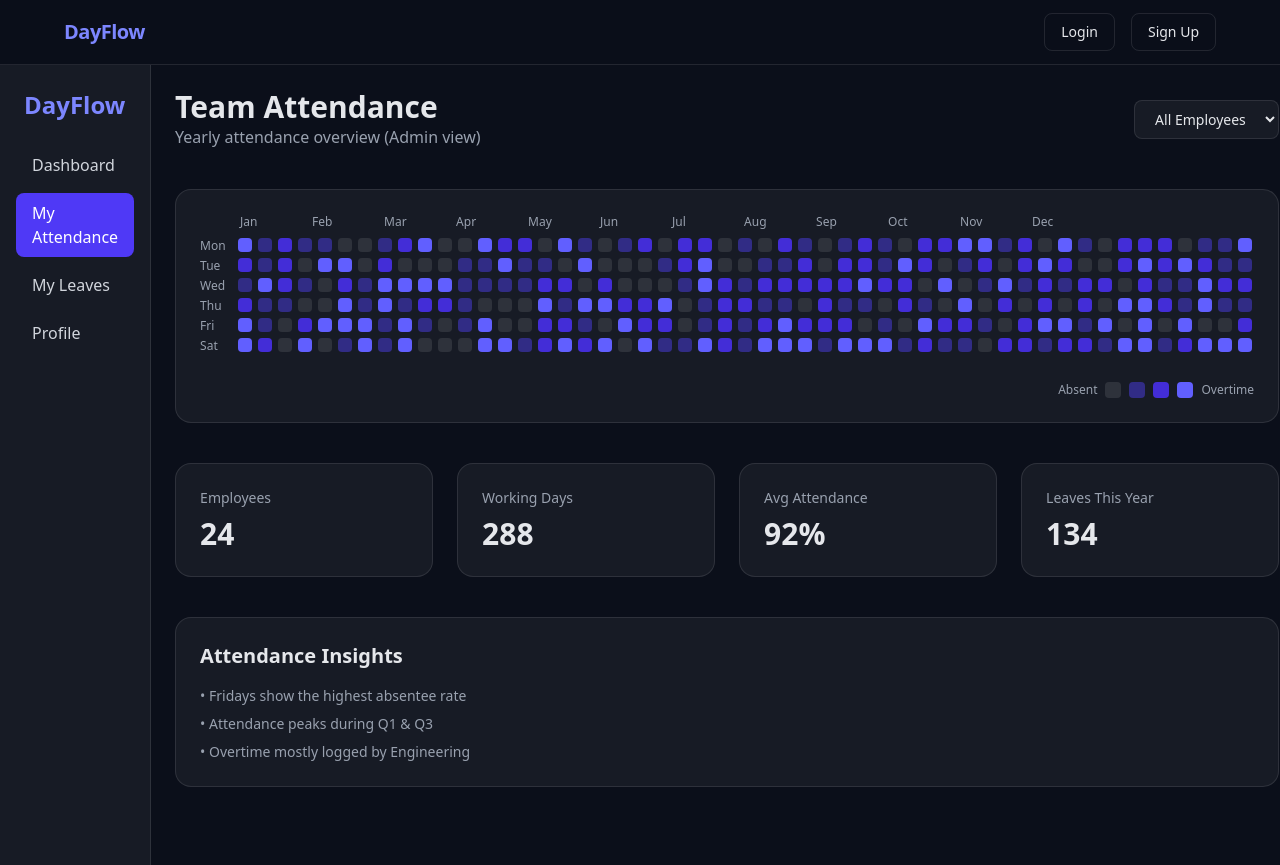
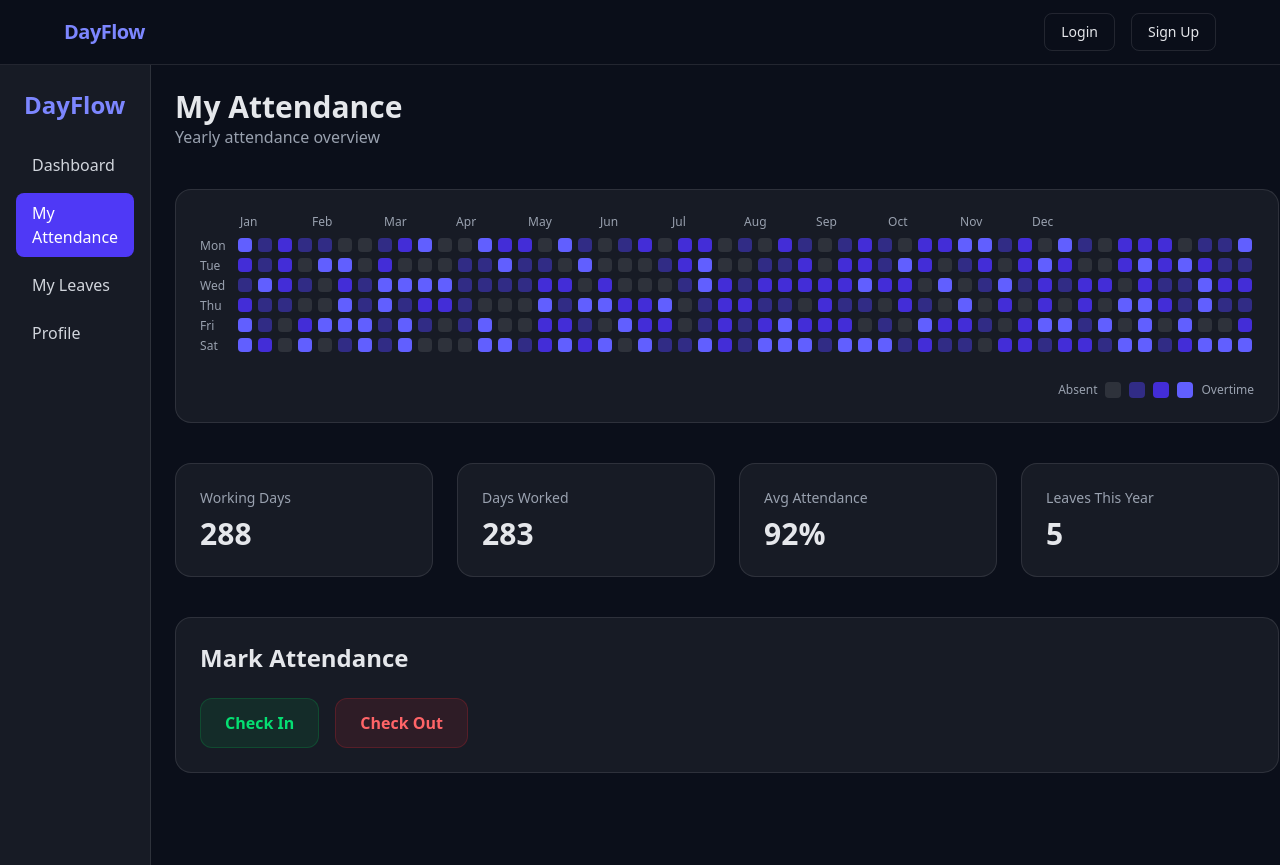
Before and after one commit to Dev-megh/day-flow, a Next.js app: page /attendance/employee in a window 1280 px wide. Shown: the top 865 px of the page. Built offline with nearby package versions, Linux system fonts and the light colour scheme; no server answers.

Commit message:
update employee attendance page

```diff
--- a/src/app/attendance/employee/page.js
+++ b/src/app/attendance/employee/page.js
@@ -17,18 +17,11 @@ export default function EmployeeAttendancePage() {
         <section className="p-6 max-w-6xl mx-auto">
           <div className="flex flex-col md:flex-row md:items-center md:justify-between mb-10 gap-4">
             <div>
-              <h1 className="text-3xl font-bold">Team Attendance</h1>
+              <h1 className="text-3xl font-bold">My Attendance</h1>
               <p className="text-gray-400">
-                Yearly attendance overview (Admin view)
+                Yearly attendance overview
               </p>
             </div>
-
-            <select className="bg-white/5 border border-white/10 rounded-lg px-4 py-2 text-sm">
-              <option>All Employees</option>
-              <option>John Doe</option>
-              <option>Jane Smith</option>
-              <option>Rahul Patel</option>
-            </select>
           </div>
 
           <div className="rounded-2xl border border-white/10 bg-white/5 p-6 overflow-hidden">
@@ -74,21 +67,32 @@ export default function EmployeeAttendancePage() {
           </div>
 
           <div className="grid md:grid-cols-4 gap-6 mt-10">
-            <Stat title="Employees" value="24" />
             <Stat title="Working Days" value="288" />
+            <Stat title="Days Worked" value="283" />
             <Stat title="Avg Attendance" value="92%" />
-            <Stat title="Leaves This Year" value="134" />
+            <Stat title="Leaves This Year" value="5" />
           </div>
 
           <div className="mt-10 rounded-2xl border border-white/10 bg-white/5 p-6">
-            <h3 className="text-xl font-semibold mb-4">
-              Attendance Insights
-            </h3>
-            <ul className="space-y-2 text-gray-400 text-sm">
-              <li>• Fridays show the highest absentee rate</li>
-              <li>• Attendance peaks during Q1 & Q3</li>
-              <li>• Overtime mostly logged by Engineering</li>
-            </ul>
+            <h2 className="text-2xl font-bold mb-6">Mark Attendance</h2>
+            <div className="flex flex-col md:flex-row md:items-center gap-4">
+              <button
+                className="px-6 py-3 rounded-xl font-semibold transition
+                bg-green-500/10 text-green-400
+                border border-green-500/20
+                hover:bg-green-500/20"
+              >
+                Check In
+              </button>
+              <button
+                className="px-6 py-3 rounded-xl font-semibold transition
+                bg-red-500/10 text-red-400
+                border border-red-500/20
+                hover:bg-red-500/20"
+              >
+                Check Out
+              </button>
+            </div>
           </div>
         </section>
       </div>
```
